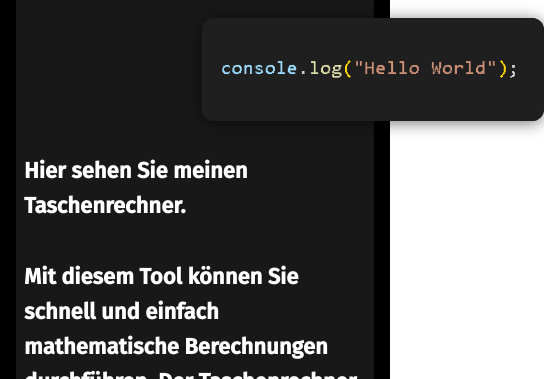
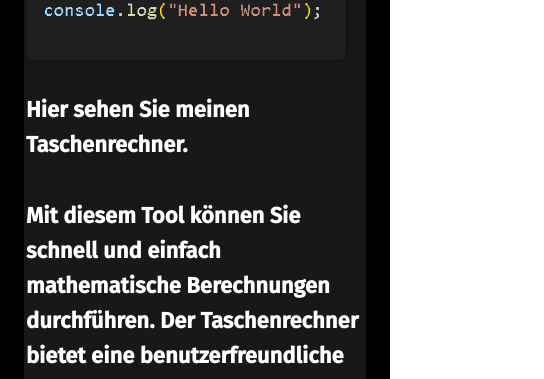
Before and after one commit to BeruhigenderProgrammierer/Vijiyarathan_Rithush_Portfolio, a plain HTML site: page Vijiyarathan_Rithush_Portfolio/Portfolio/JavaScriptTaschenrechner.html in a window 390 px wide. Shown: the part 721-1100 px from the top of the page, 544 px wide, since content can reach past the window. Drawn offline with Linux system fonts and the light colour scheme.

Commit message:
not done fully

```diff
--- a/Vijiyarathan_Rithush_Portfolio/Portfolio/css/JavaScriptTaschenrechner.css
+++ b/Vijiyarathan_Rithush_Portfolio/Portfolio/css/JavaScriptTaschenrechner.css
@@ -59,3 +59,20 @@
       width: 100%;
     }
   }
+
+  @media only screen and (max-width: 700px) {
+    .js-code {
+      margin-left: 0;
+      width: 100%;
+      max-width: 320px;
+    }
+    .columnjavascrip {
+      margin-left: 0;
+      gap: 24px;
+    }
+    .description-10 {
+      width: 100%;
+      font-size: 1rem;
+      line-height: 1.5;
+    }
+  }
--- a/Vijiyarathan_Rithush_Portfolio/Portfolio/css/PHPNotierstellungsprogramm.css
+++ b/Vijiyarathan_Rithush_Portfolio/Portfolio/css/PHPNotierstellungsprogramm.css
@@ -93,3 +93,25 @@
   white-space: normal;
   word-break: break-word;
 }
+@media only screen and (max-width: 700px) {
+  .projekt-bilder-row,
+  .projekt-text-row {
+    margin-left: 0;
+    flex-direction: column !important;
+    gap: 16px !important;
+  }
+  .projekt-bilder-row img {
+    margin-left: 0 !important;
+    max-width: 100%;
+    border-radius: 8px;
+  }
+  .projekt-text-row > div {
+    max-width: 100%;
+    font-size: 1rem;
+    line-height: 1.5;
+  }
+  .description-6 {
+    font-size: 1rem;
+    line-height: 1.5;
+  }
+}
--- a/Vijiyarathan_Rithush_Portfolio/Portfolio/css/ProjektDetail.css
+++ b/Vijiyarathan_Rithush_Portfolio/Portfolio/css/ProjektDetail.css
@@ -4,6 +4,7 @@
   padding: 40px 40px 60px 40px;
   max-width: 100%;
   margin: 0 auto;
+  margin-bottom: 35px;
 }
 .projekt-content > h1 {
   text-align: center;
@@ -20,6 +21,7 @@
   justify-content: flex-start;
   flex-wrap: wrap;
   margin-bottom: 32px;
+  align-items: stretch;
 }
 .projekt-bilder-row > div {
   flex: 1;
@@ -28,6 +30,7 @@
   display: flex;
   flex-direction: column;
   gap: 24px;
+  justify-content: stretch;
 }
 .projekt-bilder-row img {
   border-radius: 12px;
@@ -35,6 +38,14 @@
   background: #222;
   display: block;
   box-shadow: 0 2px 16px #0008;
+}
+.projekt-bilder-row > div img,
+.projekt-bilder-row > div video,
+.projekt-bilder-row > div .J-Code,
+.projekt-bilder-row > div .js-code {
+  width: 100%;
+  display: block;
+  object-fit: cover;
 }
 .projekt-text-row {
   display: flex;
@@ -79,3 +90,38 @@
     font-size: 2.2rem;
   }
 }
+@media (max-width: 700px) {
+  .projekt-content {
+    padding: 12px 2px 20px 2px;
+  }
+  .projekt-content > h1 {
+    font-size: 1.5rem;
+    margin-bottom: 24px;
+  }
+  .projekt-bilder-row,
+  .projekt-text-row {
+    gap: 16px;
+  }
+  .projekt-bilder-row > div,
+  .projekt-text-row > div {
+    min-width: 0;
+    max-width: 100%;
+    padding: 0;
+  }
+  .projekt-bilder-row img {
+    border-radius: 8px;
+    box-shadow: 0 1px 6px #0005;
+  }
+  .projekt-bilder-row > div img,
+  .projekt-bilder-row > div video,
+  .projekt-bilder-row > div .J-Code,
+  .projekt-bilder-row > div .js-code {
+    width: 100%;
+    display: block;
+    object-fit: cover;
+  }
+  .projekt-text-row h2,
+  .projekt-text-row h3 {
+    font-size: 1rem;
+  }
+}
--- a/Vijiyarathan_Rithush_Portfolio/Portfolio/css/styles.css
+++ b/Vijiyarathan_Rithush_Portfolio/Portfolio/css/styles.css
@@ -84,6 +84,18 @@
     gap: 1rem;
   }
 }
+@media (max-width: 700px) {
+  .hauptseite, .java-projektv, .f-higkeiten, .kontakt, .ber-mich {
+    padding: 0 0.5rem;
+  }
+  .wrapper, .container-xs {
+    padding: 0 0.5rem;
+  }
+  img, video {
+    max-width: 100vw;
+    height: auto;
+  }
+}
 
 .wrapper, .container-xs {
   max-width: 1200px;
```
Also changed, not shown: Vijiyarathan_Rithush_Portfolio/Portfolio/css/Fhigkeiten.css (+43 -0 lines), Vijiyarathan_Rithush_Portfolio/Portfolio/css/Hauptseite.css (+20 -0 lines), Vijiyarathan_Rithush_Portfolio/Portfolio/css/JavaProjektverwaltungsprogramm.css (+8 -0 lines), Vijiyarathan_Rithush_Portfolio/Portfolio/css/Kontakt.css (+22 -4 lines), Vijiyarathan_Rithush_Portfolio/Portfolio/css/Projekte.css (+33 -0 lines), Vijiyarathan_Rithush_Portfolio/Portfolio/css/bermich.css (+12 -0 lines).
